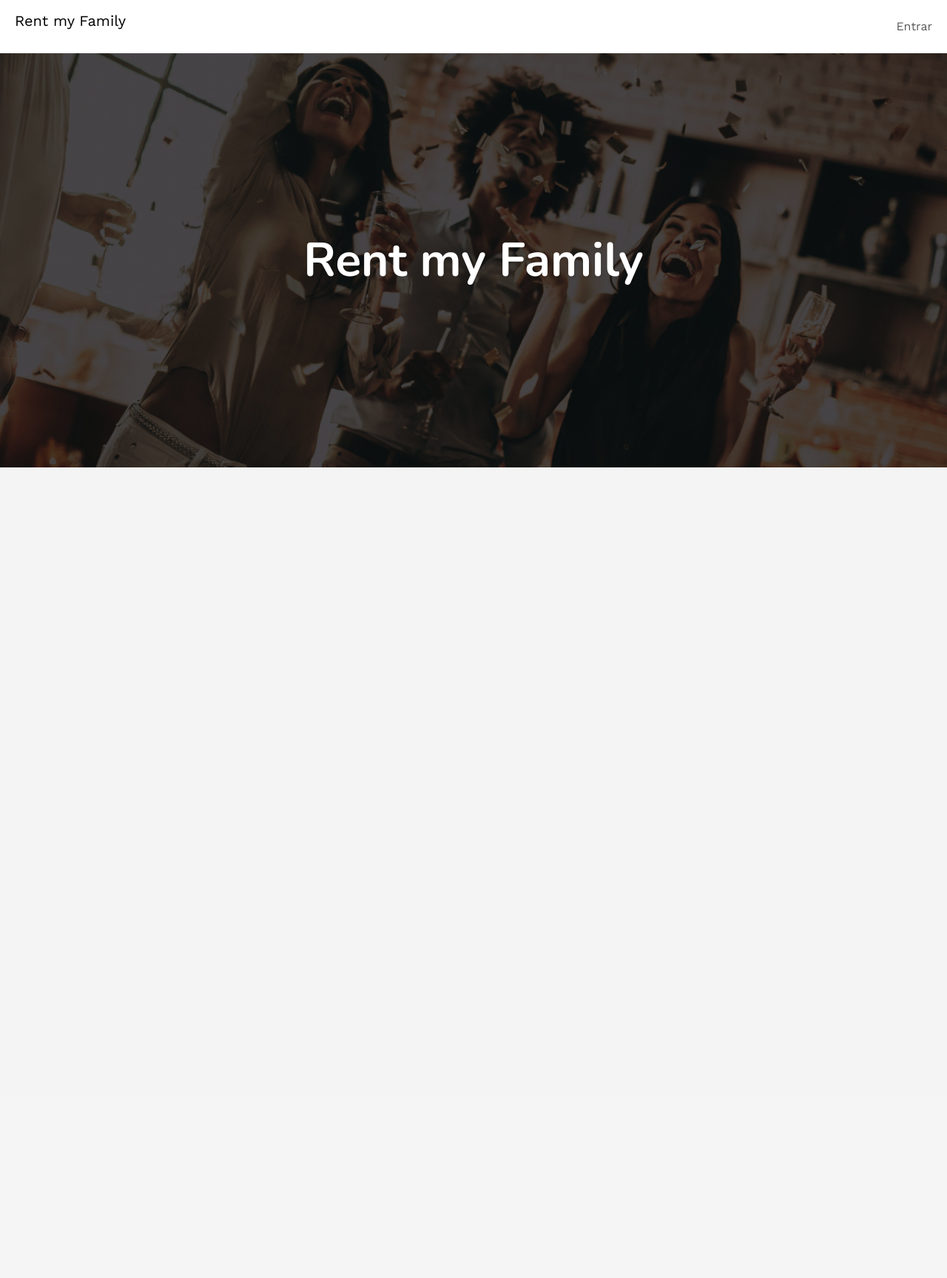
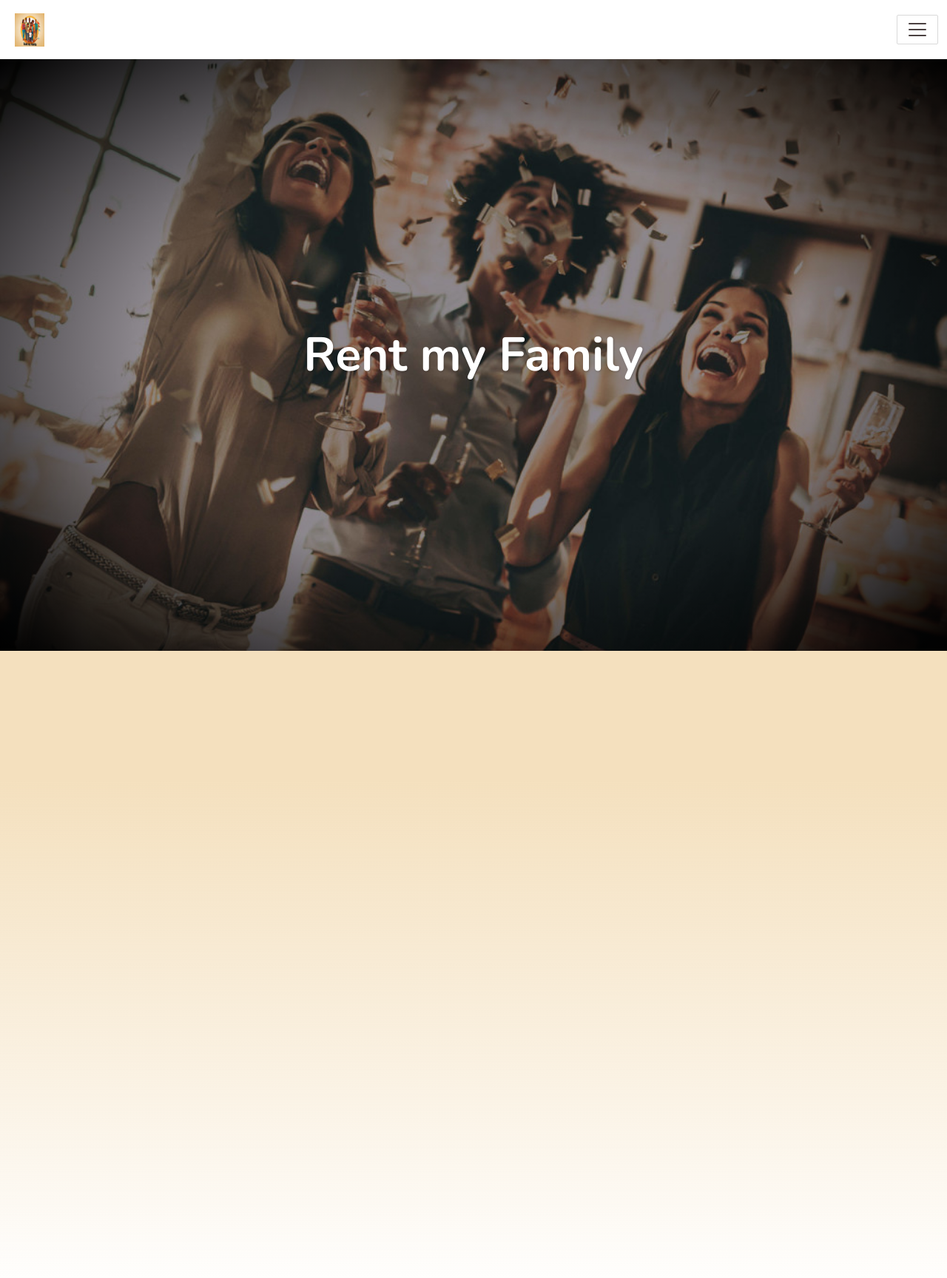
Before and after one commit to LuizAndrade28/rent-my-family, a Rails app: page / in a window 1280 px wide. Shown: the whole page at 74% size. Before the commit the page ends 1480 px from the top, so only its background shows below. Run offline with Rails 7, Linux system fonts and the light colour scheme; data that the repository does not hold is empty; style sheets or scripts are compiled from the project's sources; some libraries are stand-ins or nearby versions; some web fonts are replaced.

Commit message:
incluide banner e background home page

```diff
--- a/app/assets/stylesheets/application.scss
+++ b/app/assets/stylesheets/application.scss
@@ -10,3 +10,16 @@
 // Your CSS partials
 @import "components/index";
 @import "pages/index";
+
+html {
+  min-height: 100vh;
+}
+body {
+  background: linear-gradient(0deg, #0000 0%, #F4E0BE 80%);
+  display: flex;
+  flex-direction: column;
+  min-height: 100vh;
+}
+.body-content {
+  height: 100vh;
+}
--- a/app/assets/stylesheets/components/_banner.scss
+++ b/app/assets/stylesheets/components/_banner.scss
@@ -4,8 +4,8 @@
   background-size: cover;
   position: relative;
   padding: 150px 0;
-  height: 70vh;
-  background-image: linear-gradient(rgba(0, 0, 0, 0.5), rgba(0, 0, 0, 0.5)), url("banner_home.jpg");
+  height: 100vh;
+  background-image: radial-gradient(rgba(0, 0, 0, 0) 50%, rgba(0, 0, 0, 1) 100%), url("banner_home.jpg");
 
   h1 {
     margin: 0;
--- a/app/assets/stylesheets/components/_navbar.scss
+++ b/app/assets/stylesheets/components/_navbar.scss
@@ -1,6 +1,8 @@
 .navbar-lewagon {
   justify-content: space-between;
   background: white;
+  position: relative;
+  height: 10vh;
 }
 
 .navbar-lewagon .navbar-collapse {
--- a/app/controllers/family_members_controller.rb
+++ b/app/controllers/family_members_controller.rb
@@ -4,6 +4,7 @@ class FamilyMembersController < ApplicationController
 
   def index
     @family_members = FamilyMember.all
+    @orders = Order.all
   end
 
   def show
--- a/app/models/family_member.rb
+++ b/app/models/family_member.rb
@@ -1,5 +1,6 @@
 class FamilyMember < ApplicationRecord
   has_many :orders, dependent: :destroy
+  has_many :reviews, through: :orders
   has_one_attached :photo
   belongs_to :user
 
--- a/app/views/family_members/index.html.erb
+++ b/app/views/family_members/index.html.erb
@@ -6,7 +6,7 @@
       <div class="d-flex justify-content-center bg-white rounded shadow w-25 m-3">
         <div class="p-3 rounded-bottom d-flex flex-column">
           <div class="d-flex justify-content-center">
-            <%= cl_image_tag(family_member.photo.key, class: "w-100 h-100") %>
+            <%= cl_image_tag(family_member.photo.key, :transformation=>[  {:aspect_ratio=>"1.0",:height=>150, :crop=>"fill"} ]) %>
           </div>
           <div class="d-flex flex-column align-items-around">
             <div class="d-flex mt-1">
@@ -18,7 +18,11 @@
             </div>
             <div class="d-flex align-items-end justify-content-between pt-3 flex-grow">
               <div>
-                <i class="fas fa-quote-left me-2"></i><small class="flex-grow-1"><%= family_member.description %></small>
+                <%if family_member.reviews.sample %>
+                  <i class="fas fa-quote-left me-2"></i><small class="flex-grow-1">rating: <%= family_member.reviews.sample.rating%>/5</small>
+                <%else %>
+                  <i class="fas fa-quote-left me-2"></i><small class="flex-grow-1">rating: -/5</small>
+                <%end%>
               </div>
               <%= link_to "Rent", family_member_path(family_member.id), class: "btn btn-primary " %>
             </div>
--- a/app/views/layouts/application.html.erb
+++ b/app/views/layouts/application.html.erb
@@ -15,6 +15,8 @@
   <body>
     <%= render "shared/navbar" %>
     <%= render "shared/flashes" %>
-    <%= yield %>
+    <div class="body-content">
+      <%= yield %>
+    </div>
   </body>
 </html>
--- a/app/views/shared/_navbar.html.erb
+++ b/app/views/shared/_navbar.html.erb
@@ -1,7 +1,7 @@
-<div class="navbar navbar-expand-sm navbar-light navbar-lewagon">
+<div class="navbar navbar-expand-mt navbar-light navbar-lewagon">
   <div class="container-fluid">
     <%= link_to "/", class: "navbar-brand ms-2" do %>
-      <p>Rent my Family</p>
+      <%= image_tag("logo_rent_my_family.png", height: 45) %>
     <% end %>
 
     <button class="navbar-toggler" type="button" data-bs-toggle="collapse" data-bs-target="#navbarSupportedContent" aria-controls="navbarSupportedContent" aria-expanded="false" aria-label="Toggle navigation">
```
Also changed, not shown: other parts of app/assets/stylesheets/components/_banner.scss (+6 -1 lines), app/assets/images/Banner_1_rent_my_family.jpg (added), app/assets/images/logo_rent_my_family.png (added), 1 other file.
